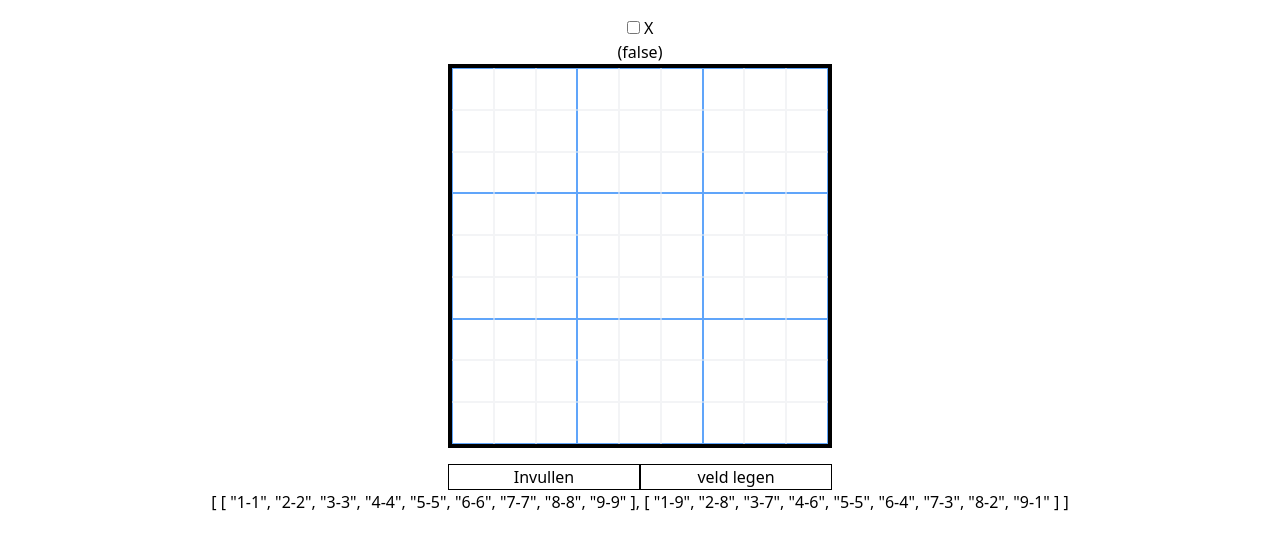
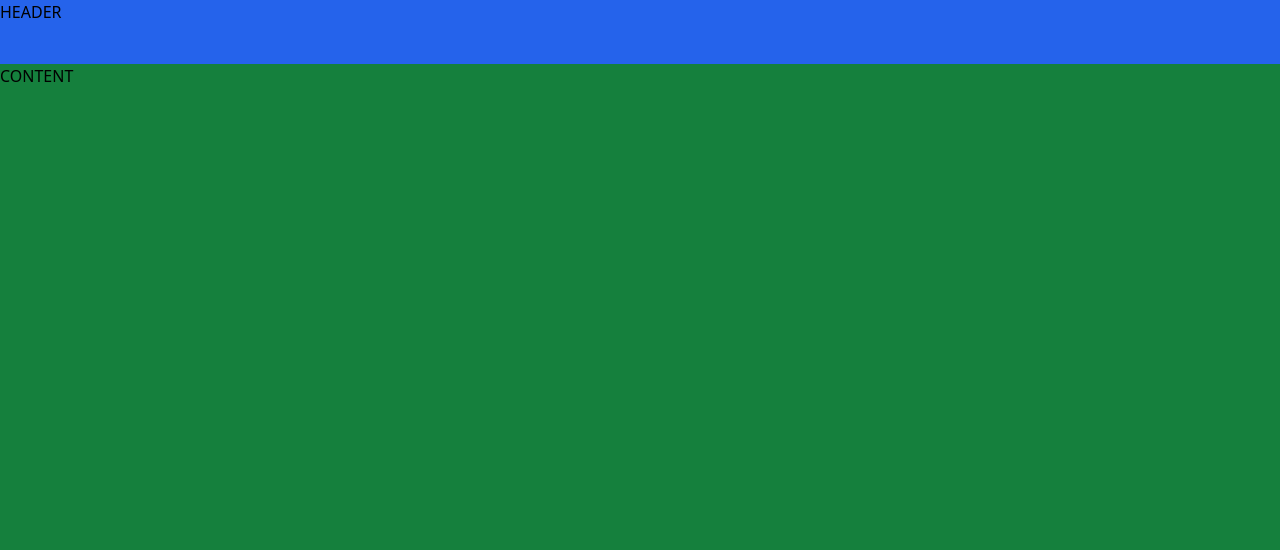
Before and after one commit to stefandb/sudodu-force-filler, a Vue app: page / in a window 1280 px wide. Shown: the top 550 px of the page. Built offline with nearby package versions, Linux system fonts and the light colour scheme.

Commit message:
Start with new UI

```diff
--- a/index.html
+++ b/index.html
@@ -7,7 +7,7 @@
     <title>Vite + Vue</title>
   </head>
   <body>
-    <div id="app"></div>
+    <div id="app" class="w-screen h-screen overflow-hidden bg-red-300"></div>
     <script type="module" src="/src/main.js"></script>
   </body>
 </html>
--- a/src/App.vue
+++ b/src/App.vue
@@ -1,169 +1,14 @@
 <template>
-    <div class="flex justify-center items-center mt-4 flex-col">
-        <div>
-            <input type="checkbox" v-model="sudokuX" /> X
+    <div class="flex flex-col h-screen">
+        <div class="bg-blue-600 h-16">
+            HEADER
         </div>
-        ({{ sudokuX }})
-        <div class="grid grid-cols-9 w-96 max-w-96 min-w-96 border-black border-4">
-            <div
-                v-for="(cell, key) in gridValues"
-                :key="key"
-                class="grid-cell aspect-square border border-gray-100"
-                :class="cellBorderClasses(cell)"
-            >
-                <number-input
-                    :modelValue="cell.value"
-                    :isEditable="isEditable"
-                    :guess="cell.guess"
-                    :disabled="!isEditable || cell.guess || isFinished"
-                    @update:modelValue="$event => cell.value = $event"
-                />
-            </div>
+        <div class="flex-1 bg-green-700 h-">
+            CONTENT
         </div>
+    </div>
 
-
-        <div class="mt-4 w-96">
-            <button v-show="isEditable" type="button" class="w-1/2 border border-black" @click="forceFill">
-                Invullen
-            </button>
-            <button v-show="!isEditable" type="button" class="w-1/2 border border-black" @click="cancel">
-                Cancel {{guessCount}}
-            </button>
-            <button v-show="isEditable" type="button" class="w-1/2 border border-black" @click="clearField">
-                veld legen
-            </button>
-        </div>
-
-        {{extraGroups}}
-    </div>
 </template>
 <script setup>
-import { ref, nextTick } from 'vue'
-import NumberInput from "./Components/NumberInput.vue";
-import MyWorker from './Worker?worker'
-const worker = new MyWorker()
 
-const gridValues = ref(makeGrid())
-const gridConfiguration = ref([
-    ['1-1', '1-2', '1-3', '2-1', '2-2', '2-3', '3-1', '3-2', '3-3'],
-    ['1-4', '1-5', '1-6', '2-4', '2-5', '2-6', '3-4', '3-5', '3-6'],
-    ['1-7', '1-8', '1-9', '2-7', '2-8', '2-9', '3-7', '3-8', '3-9'],
-    ['4-1', '4-2', '4-3', '5-1', '5-2', '5-3', '6-1', '6-2', '6-3'],
-    ['4-4', '4-5', '4-6', '5-4', '5-5', '5-6', '6-4', '6-5', '6-6'],
-    ['4-7', '4-8', '4-9', '5-7', '5-8', '5-9', '6-7', '6-8', '6-9'],
-    ['7-1', '7-2', '7-3', '8-1', '8-2', '8-3', '9-1', '9-2', '9-3'],
-    ['7-4', '7-5', '7-6', '8-4', '8-5', '8-6', '9-4', '9-5', '9-6'],
-    ['7-7', '7-8', '7-9', '8-7', '8-8', '8-9', '9-7', '9-8', '9-9'],
-])
-
-let isEditable = ref(true);
-let isFinished = ref(false);
-let sudokuX = ref(false);
-let guessCount = ref(0);
-let extraGroups = ref([
-    ['1-1', '2-2', '3-3', '4-4', '5-5', '6-6', '7-7', '8-8', '9-9'],
-    ['1-9', '2-8', '3-7', '4-6', '5-5', '6-4', '7-3', '8-2', '9-1']
-])
-function makeGrid() {
-    let grid = {}
-    for (let row = 1; row <= 9; row++) {
-        for (let column = 1; column <= 9; column++) {
-            grid[row + '-' + column] = {
-                value: null,
-                guess: false,
-                column: column,
-                row: row
-            }
-        }
-    }
-    return grid
-}
-
-function cellBorderClasses(cell) {
-    let classes = []
-    if (cell.row <= 9 && cell.column <= 9) {
-        const groupCells = gridConfiguration.value.find(row => row.includes(cell.row + '-' + cell.column))
-        if (groupCells.indexOf(cell.row + '-' + (cell.column + 1)) === -1 && cell.column < 9) {
-            classes.push('border-r-blue-400')
-            for (let i = groupCells.length - 1; i >= 0; i--) {
-                const groupCell = groupCells[i];
-
-            }
-        }
-
-        if (groupCells.indexOf(cell.row + '-' + (cell.column - 1)) === -1 && cell.column > 1) {
-            classes.push('border-l-blue-400')
-        }
-
-        if (groupCells.indexOf((cell.row + 1) + '-' + (cell.column)) === -1 && cell.row < 9) {
-            classes.push('border-b-blue-400')
-        }
-
-        if (groupCells.indexOf((cell.row - 1) + '-' + (cell.column)) === -1 && cell.row > 1) {
-            classes.push('border-t-blue-400')
-        }
-
-        if (cell.row === 1) {
-            classes.push('border-t-blue-400')
-        }
-        if (cell.row === 9) {
-            classes.push('border-b-blue-400')
-        }
-
-        if (cell.column === 1) {
-            classes.push('border-l-blue-400')
-        }
-        if (cell.column === 9) {
-            classes.push('border-r-blue-400')
-        }
-
-        if (
-            sudokuX.value &&
-            (
-                extraGroups.value[0].indexOf(cell.row + '-' + cell.column) > -1 ||
-                extraGroups.value[1].indexOf(cell.row + '-' + cell.column) > -1
-            )
-        ) {
-            classes.push('bg-green-300')
-        }
-    }
-    return classes;
-}
-
-function setValue(value, group, cell) {
-    gridValues.value[group][cell].value = value
-}
-
-function cancel () {
-    worker.terminate()
-}
-
-function clearField () {
-    gridValues.value = makeGrid()
-    isFinished.value = false
-    isEditable.value = true
-}
-
-async function forceFill()
-{
-    isEditable.value = false
-    worker.postMessage(
-        JSON.stringify({
-            gridValues: gridValues.value,
-            configuration: {
-                grid: gridConfiguration.value,
-                sudokuX: sudokuX.value
-            }
-        })
-    )
-    worker.onmessage = (message) => {
-        for (let row = 1; row <= 9; row++) {
-            for (let column = 1; column <= 9; column++) {
-                gridValues.value[row + '-' + column] = message.data.gridValues[row + '-' + column]
-            }
-        }
-        isFinished.value = true
-        isEditable.value = true
-    }
-}
 </script>
```
